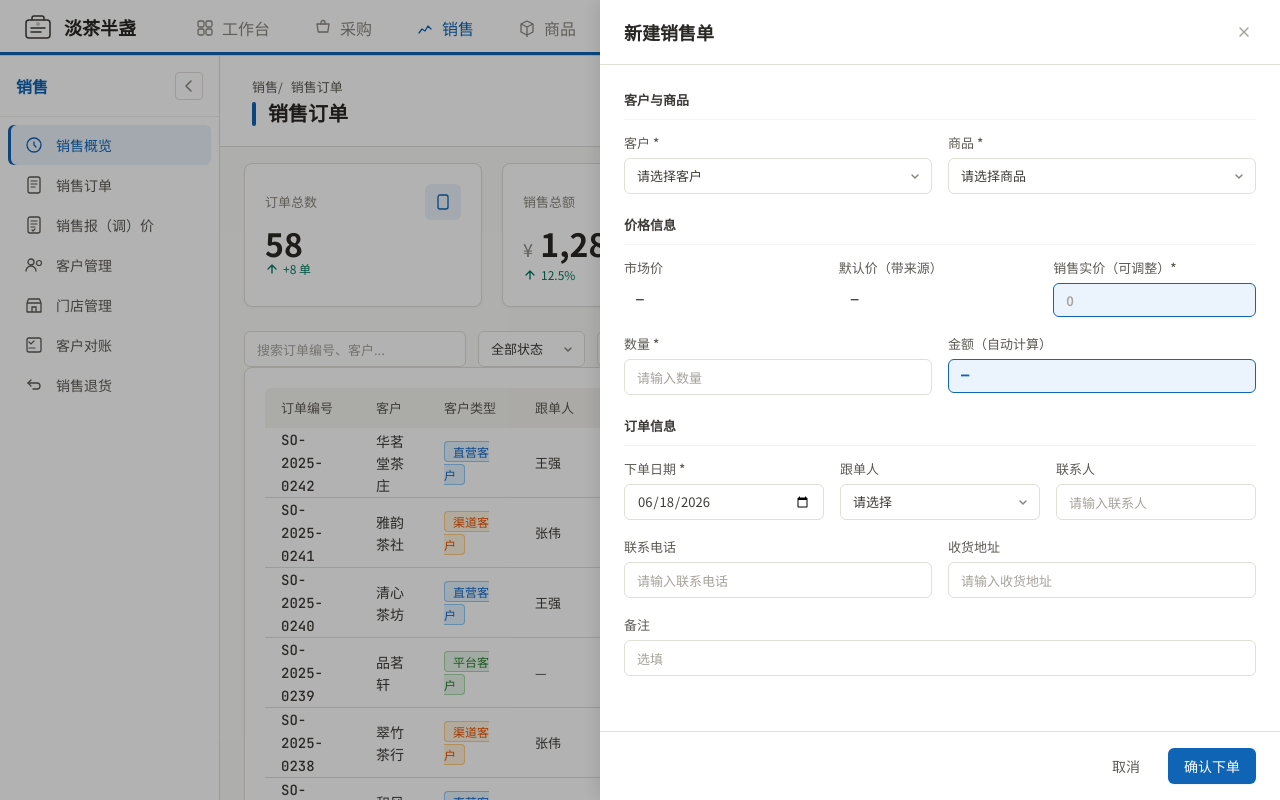
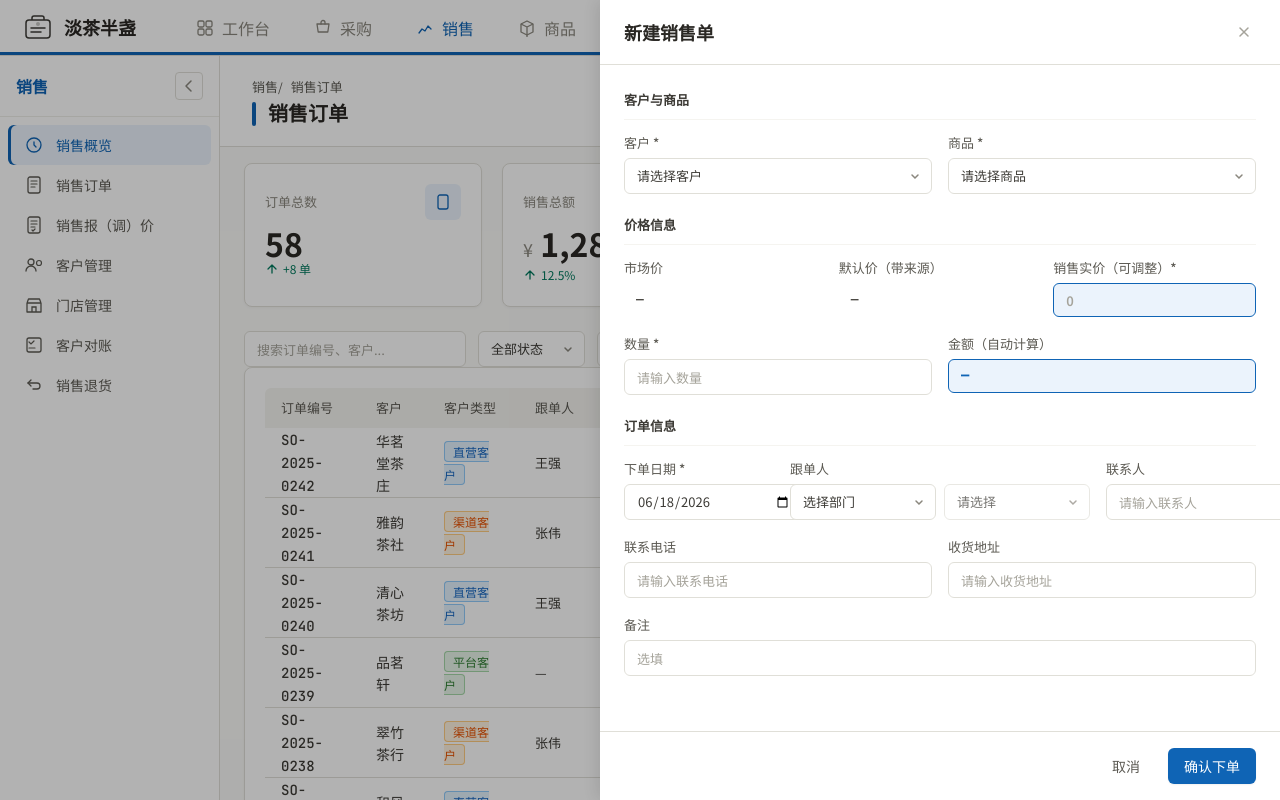
Before and after one commit to zsdxtw/dcbztea-buddy, a React (Vite) app: page /sales/sales-orders in a window 1280 px wide. Both pictures are taken after a click on the button "新建销售单". Shown: the top 800 px of the page. Built offline with nearby package versions, Linux system fonts and the light colour scheme.

Commit message:
feat: 拉取并理解项目文件
Co-authored-by: traeagent <traeagent@users.noreply.github.com>

```diff
--- /dev/null
+++ b/src/components/business/DeptEmployeeSelect.tsx
@@ -0,0 +1,85 @@
+import { useState, useMemo, useEffect } from 'react';
+import { orgNodes, employees } from '../../data/organization';
+
+interface DeptEmployeeSelectProps {
+  /** 选中的员工 ID */
+  value?: string;
+  /** 值变化回调 */
+  onChange: (empId: string) => void;
+  /** 占位提示 */
+  placeholder?: string;
+  /** 样式 */
+  style?: React.CSSProperties;
+}
+
+/**
+ * 部门 → 员工 两级联动选择器
+ *
+ * 先选择组织架构中的部门，再选择该部门下的员工。
+ * 当已有 value 时，自动回显对应部门。
+ */
+export default function DeptEmployeeSelect({
+  value,
+  onChange,
+  placeholder = '请选择',
+  style,
+}: DeptEmployeeSelectProps) {
+  const departments = useMemo(() => orgNodes.filter((n) => n.type === 'department'), []);
+
+  // 根据已有员工 ID 反查部门
+  const initialDeptId = useMemo(() => {
+    if (!value) return '';
+    const emp = employees.find((e) => e.id === value);
+    return emp?.departmentId ?? '';
+  }, [value]);
+
+  const [deptId, setDeptId] = useState(initialDeptId);
+
+  // 当外部 value 变化时同步部门
+  useEffect(() => {
+    setDeptId(initialDeptId);
+  }, [initialDeptId]);
+
+  const deptEmployees = useMemo(
+    () => employees.filter((e) => e.departmentId === deptId),
+    [deptId],
+  );
+
+  const handleDeptChange = (newDeptId: string) => {
+    setDeptId(newDeptId);
+    // 切换部门时清空员工选择
+    if (value) {
+      onChange('');
+    }
+  };
+
+  return (
+    <div style={{ display: 'flex', gap: 'var(--space-2)', ...style }}>
+      <select
+        className="filter-select"
+        style={{ flex: 1 }}
+        value={deptId}
+        onChange={(e) => handleDeptChange(e.target.value)}
+      >
+        <option value="">选择部门</option>
+        {departments.map((d) => (
+          <option key={d.id} value={d.id}>{d.name}</option>
+        ))}
+      </select>
+      <select
+        className="filter-select"
+        style={{ flex: 1 }}
+        value={value ?? ''}
+        onChange={(e) => onChange(e.target.value)}
+        disabled={!deptId}
+      >
+        <option value="">{placeholder}</option>
+        {deptEmployees.map((emp) => (
+          <option key={emp.id} value={emp.id}>
+            {emp.name}（{emp.position}）
+          </option>
+        ))}
+      </select>
+    </div>
+  );
+}
--- a/src/pages/sales/SalesCustomers.tsx
+++ b/src/pages/sales/SalesCustomers.tsx
@@ -11,6 +11,7 @@ import { PROVINCE_NAMES, getCityNames, getDistricts } from '../../data/regions';
 import { generateCustomerCode } from '../../utils/customerCode';
 import { useDrawerWidth } from '../../hooks/useDrawerWidth';
 import { employees, getEmployeeName } from '../../data/organization';
+import DeptEmployeeSelect from '../../components/business/DeptEmployeeSelect';
 
 const PRIMARY = '#0F64B5';
 const PRIMARY_LIGHT = '#EBF3FC';
@@ -403,7 +404,7 @@ export default function SalesCustomers() {
                 <Field label="平台编号"><Text className="mono">{detailPlatform.code}</Text></Field>
                 <Field label="联系人">{editingPlatform ? <input className="filter-input" style={{ width: '100%' }} value={editPlatformForm?.contactPerson ?? ''} onChange={e => setEditPlatformForm(prev => prev ? { ...prev, contactPerson: e.target.value } : prev)} /> : <Text>{detailPlatform.contactPerson}</Text>}</Field>
                 <Field label="联系人职务">{editingPlatform ? <input className="filter-input" style={{ width: '100%' }} value={editPlatformForm?.contactPosition ?? ''} onChange={e => setEditPlatformForm(prev => prev ? { ...prev, contactPosition: e.target.value } : prev)} /> : <Text>{detailPlatform.contactPosition || '—'}</Text>}</Field>
-                <Field label="对接人">{editingPlatform ? <select className="filter-select" style={{ width: '100%' }} value={editPlatformForm?.liaisonEmpId ?? ''} onChange={e => setEditPlatformForm(prev => prev ? { ...prev, liaisonEmpId: e.target.value || undefined } : prev)}><option value="">请选择</option>{employees.map(emp => <option key={emp.id} value={emp.id}>{emp.name}（{emp.position}）</option>)}</select> : <Text>{detailPlatform.liaisonEmpId ? getEmployeeName(detailPlatform.liaisonEmpId) : '—'}</Text>}</Field>
+                <Field label="对接人" full>{editingPlatform ? <DeptEmployeeSelect value={editPlatformForm?.liaisonEmpId ?? ''} onChange={(empId) => setEditPlatformForm(prev => prev ? { ...prev, liaisonEmpId: empId || undefined } : prev)} /> : <Text>{detailPlatform.liaisonEmpId ? getEmployeeName(detailPlatform.liaisonEmpId) : '—'}</Text>}</Field>
                 <Field label="联系电话">{editingPlatform ? <input className="filter-input" style={{ width: '100%' }} value={editPlatformForm?.contactPhone ?? ''} onChange={e => setEditPlatformForm(prev => prev ? { ...prev, contactPhone: e.target.value } : prev)} /> : <Text>{detailPlatform.contactPhone}</Text>}</Field>
                 <Field label="省份">{editingPlatform ? <select className="filter-select" style={{ width: '100%' }} value={editPlatformForm?.province ?? ''} onChange={e => setEditPlatformForm(prev => prev ? { ...prev, province: e.target.value, city: '', district: '' } : prev)}><option value="">请选择</option>{PROVINCE_NAMES.map(p => <option key={p} value={p}>{p}</option>)}</select> : <Text>{detailPlatform.province || '—'}</Text>}</Field>
                 <Field label="城市">{editingPlatform ? <select className="filter-select" style={{ width: '100%' }} value={editPlatformForm?.city ?? ''} disabled={!editPlatformForm?.province} onChange={e => setEditPlatformForm(prev => prev ? { ...prev, city: e.target.value, district: '' } : prev)}><option value="">请选择</option>{(editPlatformForm?.province ? getCityNames(editPlatformForm.province) : []).map(c => <option key={c} value={c}>{c}</option>)}</select> : <Text>{detailPlatform.city || '—'}</Text>}</Field>
@@ -566,7 +567,7 @@ function CreateDrawer({ customerType, platforms, sequence, onCancel, onSave, onQ
             {!isPersonal && <div className="drawer-form-field"><label className="drawer-label">结算方式</label><select className="filter-select" style={{ width: '100%' }} value={form.settlementMethod || ''} onChange={e => update('settlementMethod', e.target.value)}><option value="月结">月结</option><option value="预付">预付</option><option value="季度">季度结算</option><option value="现款">现款</option></select></div>}
             <div className="drawer-form-field"><label className="drawer-label">客户来源</label><select className="filter-select" style={{ width: '100%' }} value={form.source || ''} onChange={e => update('source', e.target.value)}><option value="">请选择</option><option value="主动开发">主动开发</option><option value="展会拓客">展会拓客</option><option value="老客户转介">老客户转介</option><option value="平台引流">平台引流</option><option value="线上咨询">线上咨询</option><option value="其他">其他</option></select></div>
             {!isPersonal && <div className="drawer-form-field"><label className="drawer-label">税号</label><input className="filter-input" style={{ width: '100%' }} value={form.taxNo || ''} onChange={e => update('taxNo', e.target.value)} /></div>}
-            <div className="drawer-form-field"><label className="drawer-label">对接人</label><select className="filter-select" style={{ width: '100%' }} value={form.liaisonEmpId ?? ''} onChange={e => update('liaisonEmpId', e.target.value || undefined)}><option value="">请选择</option>{employees.map(emp => <option key={emp.id} value={emp.id}>{emp.name}（{emp.position}）</option>)}</select></div>
+            <div className="drawer-form-field" style={{ flex: 2 }}><label className="drawer-label">对接人</label><DeptEmployeeSelect value={form.liaisonEmpId ?? ''} onChange={(empId) => update('liaisonEmpId', empId || undefined)} style={{ width: '100%' }} /></div>
           </div>
           <div className="drawer-form-row">
             <div className="drawer-form-field" style={{ flex: 1 }}><label className="drawer-label">备注</label><input className="filter-input" style={{ width: '100%' }} value={form.remark || ''} onChange={e => update('remark', e.target.value)} /></div>
@@ -721,7 +722,7 @@ function AddPlatformDrawer({ onCancel, onSave, sequence }: { onCancel: () => voi
             <Field label="平台编号（自动生成）" full><input className="filter-input" style={{ width: '100%' }} value={previewCode} readOnly placeholder="输入平台简称后自动生成" /></Field>
             <Field label="联系人"><input className="filter-input" style={{ width: '100%' }} value={form.contactPerson ?? ''} onChange={e => update('contactPerson', e.target.value)} /></Field>
             <Field label="联系人职务"><input className="filter-input" style={{ width: '100%' }} value={form.contactPosition ?? ''} onChange={e => update('contactPosition', e.target.value)} placeholder="如：采购总监" /></Field>
-            <Field label="对接人"><select className="filter-select" style={{ width: '100%' }} value={form.liaisonEmpId ?? ''} onChange={e => update('liaisonEmpId', e.target.value || undefined)}><option value="">请选择</option>{employees.map(emp => <option key={emp.id} value={emp.id}>{emp.name}（{emp.position}）</option>)}</select></Field>
+            <Field label="对接人" full><DeptEmployeeSelect value={form.liaisonEmpId ?? ''} onChange={(empId) => update('liaisonEmpId', empId || undefined)} /></Field>
             <Field label="联系电话"><input className="filter-input" style={{ width: '100%' }} value={form.contactPhone ?? ''} onChange={e => update('contactPhone', e.target.value)} /></Field>
           </div>
 
--- a/src/pages/sales/SalesOrders.tsx
+++ b/src/pages/sales/SalesOrders.tsx
@@ -12,6 +12,7 @@ import type { StatCardData, SalesOrderItem } from '../../types';
 import { PRICE_CUSTOMERS, getSalesDefaultPrice } from '../../data/prices';
 import { teaProducts } from '../../data/teaProducts';
 import { employees, getEmployeeName } from '../../data/organization';
+import DeptEmployeeSelect from '../../components/business/DeptEmployeeSelect';
 
 /* ── 工具函数 ── */
 function categoryToTeaCategory(category: string): TeaCategory {
@@ -694,12 +695,9 @@ function CreateSalesDrawer({ nextNumber, onCancel, onSave }: {
               <label className="drawer-label">下单日期 *</label>
               <input type="date" className="filter-input" style={{ width: '100%' }} value={orderDate} onChange={(e) => setOrderDate(e.target.value)} />
             </div>
-            <div className="drawer-form-field">
+            <div className="drawer-form-field" style={{ flex: 2 }}>
               <label className="drawer-label">跟单人</label>
-              <select className="filter-select" style={{ width: '100%' }} value={followerEmpId} onChange={(e) => setFollowerEmpId(e.target.value)}>
-                <option value="">请选择</option>
-                {employees.map(emp => <option key={emp.id} value={emp.id}>{emp.name}（{emp.position}）</option>)}
-              </select>
+              <DeptEmployeeSelect value={followerEmpId} onChange={(empId) => setFollowerEmpId(empId)} />
             </div>
             <div className="drawer-form-field">
               <label className="drawer-label">联系人</label>
```
